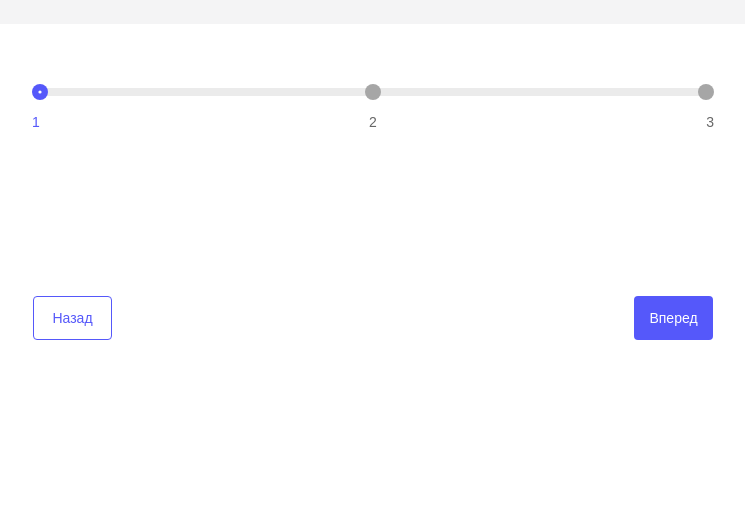
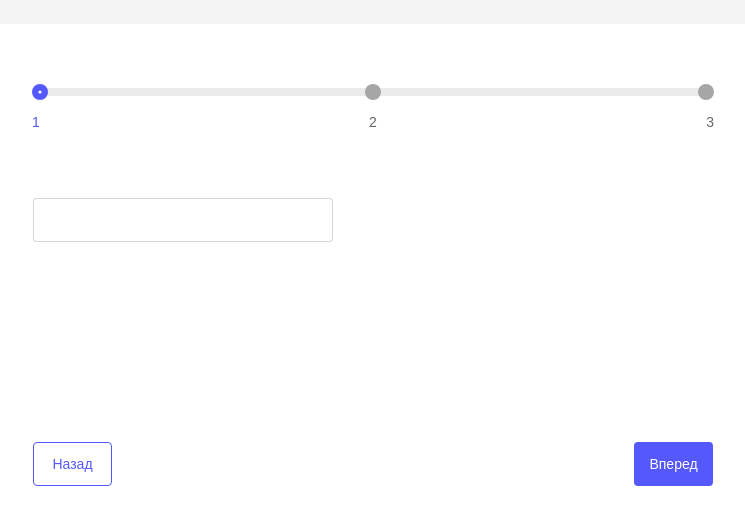
Before and after one commit to BKonstantine/cloud_test, a React (Vite) app: page /create in a window 1280 px wide. Shown: the top 524 px of the page, without its empty margins (267-1012 px from the left). Built offline with nearby package versions, Linux system fonts and the light colour scheme; a web font is replaced by a local one.

Commit message:
style: add base markup for tabs

```diff
--- a/src/components/UI/input/input.module.css
+++ b/src/components/UI/input/input.module.css
@@ -1,14 +1,36 @@
+.container {
+  display: flex;
+  flex-direction: column;
+  gap: 8px;
+}
+
+.container_size_small {
+  max-width: 300px;
+}
+
+.container_size_large {
+  max-width: 400px;
+}
+
+.label {
+  font-weight: 400;
+  font-size: 14px;
+  line-height: 20px;
+  color: var(--text-color-black);
+}
+
 .input {
   margin: 0;
   padding: 0 12px;
   box-sizing: border-box;
+  width: 100%;
   height: 44px;
   border: 1px solid var(--border-color-black-alpha-16);
   border-radius: 4px;
   font-weight: 400;
   font-size: 14px;
   line-height: 20px;
-  color: var(--text-color-black-alpha-48);
+  color: var(--text-color-black);
 }
 
 .input::placeholder {
@@ -22,11 +44,3 @@
 .input:disabled {
   background-color: var(--bg-color-black-alpha-4);
 }
-
-.input_size_small {
-  max-width: 300px;
-}
-
-.input_size_large {
-  max-width: 400px;
-}
--- a/src/components/UI/input/input.tsx
+++ b/src/components/UI/input/input.tsx
@@ -7,25 +7,38 @@ interface Props extends HTMLProps<HTMLInputElement> {
   onBlur?: (event: FocusEvent<HTMLInputElement>) => void;
   value?: string;
   name?: string;
+  label?: string;
   inputSize?: "small" | "large";
 }
 
 type Ref = HTMLInputElement;
 
 const Input = forwardRef<Ref, Props>(
-  ({ inputSize = "small", onChange, onBlur, value, name, ...rest }, ref) => (
+  (
+    { inputSize = "small", label, onChange, onBlur, value, name, ...rest },
+    ref
+  ) => (
+    <div
+      className={cn(
+        style.container,
+        inputSize === "small"
+          ? style.container_size_small
+          : style.container_size_large
+      )}
+    >
+      {label && <label htmlFor={name} className={style.label}></label>}
       <input
         {...rest}
+        id={name}
         ref={ref}
         value={value}
         name={name}
         onChange={onChange}
         onBlur={onBlur}
-      className={cn(
-        style.input,
-        inputSize === "small" ? style.input_size_small : style.input_size_large
-      )}
+        className={cn(style.input)}
       />
+      {/* {<span className={style.error}></span>} */}
+    </div>
   )
 );
 
--- a/src/components/UI/steps/steps.tsx
+++ b/src/components/UI/steps/steps.tsx
@@ -4,9 +4,9 @@ import PointIcon from "../../../icons/point-icon";
 import ArrowIcon from "../../../icons/arrow-icon";
 import style from "./steps.module.css";
 
-type Props = { step: number };
+type Props = { step: number; className?: string };
 
-const Steps: FC<Props> = memo(({ step }) => {
+const Steps: FC<Props> = memo(({ step, className }) => {
   const checkTextColor = (position: number, step: number) => {
     if (position <= step) {
       return style.circle__number_active;
@@ -37,7 +37,7 @@ const Steps: FC<Props> = memo(({ step }) => {
   };
 
   return (
-    <div className={style.steps}>
+    <div className={cn(style.steps, className)}>
       <div className={cn(style.circle, style.circle_position_left)}>
         <div className={cn(style.circle__item, checkIconColor(1, step))}>
           {checkIcon(1, step)}
--- a/src/components/tabs/first-tab/first-tab.tsx
+++ b/src/components/tabs/first-tab/first-tab.tsx
@@ -1,8 +1,13 @@
 import { FC } from "react";
+import Input from "../../UI/input/input";
 import style from "./first-tab.module.css";
 
 const FirstTab: FC = () => {
-  return <div></div>;
+  return (
+    <div className={style.tab}>
+      <Input />
+    </div>
+  );
 };
 
 export default FirstTab;
--- a/src/components/tabs/second-tab/second-tab.tsx
+++ b/src/components/tabs/second-tab/second-tab.tsx
@@ -1,8 +1,13 @@
 import { FC } from "react";
+import Input from "../../UI/input/input";
 import style from "./second-tab.module.css";
 
 const SecondTab: FC = () => {
-  return <div></div>;
+  return (
+    <div>
+      <Input />
+    </div>
+  );
 };
 
 export default SecondTab;
--- a/src/components/tabs/third-tab/third-tab.tsx
+++ b/src/components/tabs/third-tab/third-tab.tsx
@@ -1,8 +1,13 @@
 import { FC } from "react";
+import Input from "../../UI/input/input";
 import style from "./third-tab.module.css";
 
 const ThirdTab: FC = () => {
-  return <div></div>;
+  return (
+    <div>
+      <Input />
+    </div>
+  );
 };
 
 export default ThirdTab;
--- a/src/pages/tab-page/tab-page.module.css
+++ b/src/pages/tab-page/tab-page.module.css
@@ -8,6 +8,10 @@
   width: 100%;
 }
 
+.tabs__steps {
+  margin-bottom: 102px;
+}
+
 .tabs__buttons {
   margin-top: 200px;
   display: flex;
--- a/src/pages/tab-page/tab-page.tsx
+++ b/src/pages/tab-page/tab-page.tsx
@@ -1,15 +1,20 @@
 import { FC, useState } from "react";
-import style from "./tab-page.module.css";
 import Steps from "../../components/UI/steps/steps";
 import ButtonLink from "../../components/UI/button-link/button-link";
 import Button from "../../components/UI/button/button";
+import FirstTab from "../../components/tabs/first-tab/first-tab";
+import SecondTab from "../../components/tabs/second-tab/second-tab";
+import ThirdTab from "../../components/tabs/third-tab/third-tab";
+import style from "./tab-page.module.css";
 
 const TabPage: FC = () => {
   const [step, setStep] = useState(1);
+  const tabs = [<FirstTab />, <SecondTab />, <ThirdTab />];
 
   return (
     <div className={style.tabs}>
-      <Steps step={step} />
+      <Steps step={step} className={style.tabs__steps}/>
+      {tabs[step]}
       <div className={style.tabs__buttons}>
         <ButtonLink to="/" color="secondary">
           Назад
```
Lines whose indentation alone changed are shown as unchanged.
